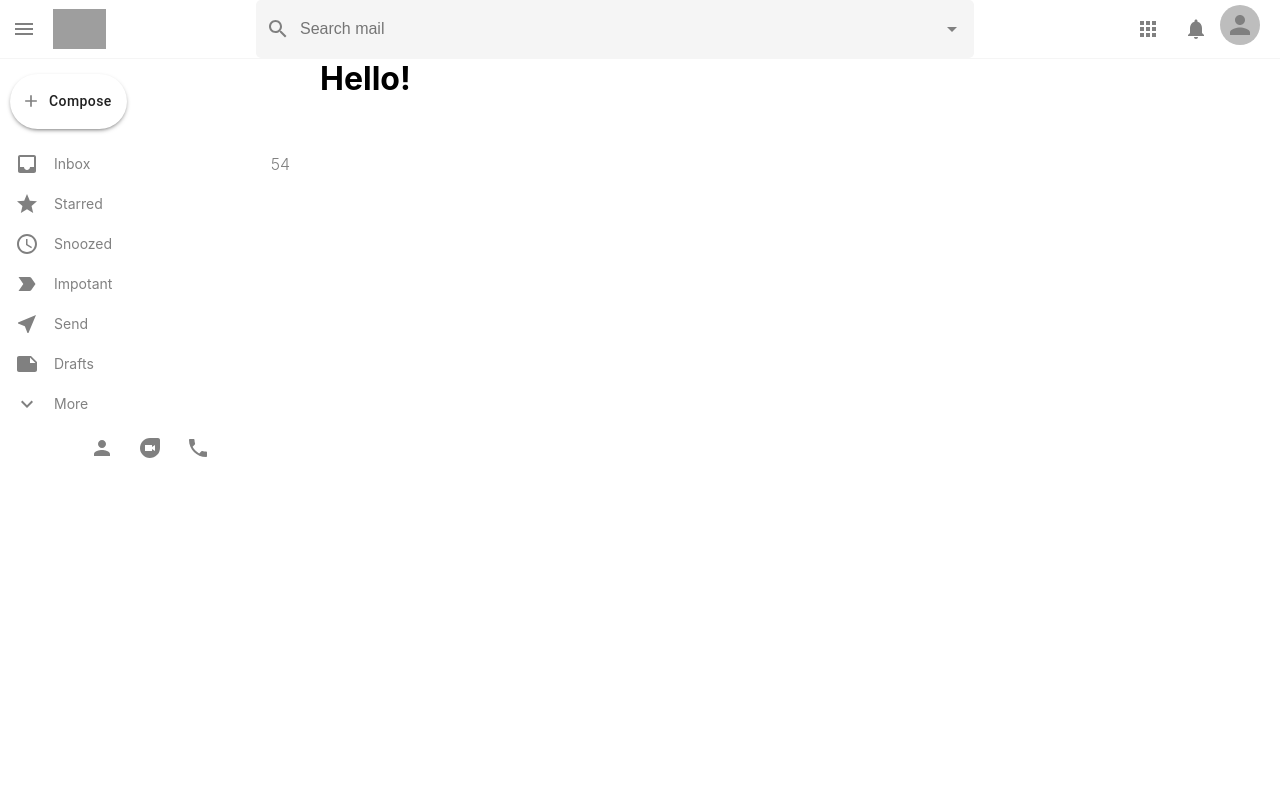
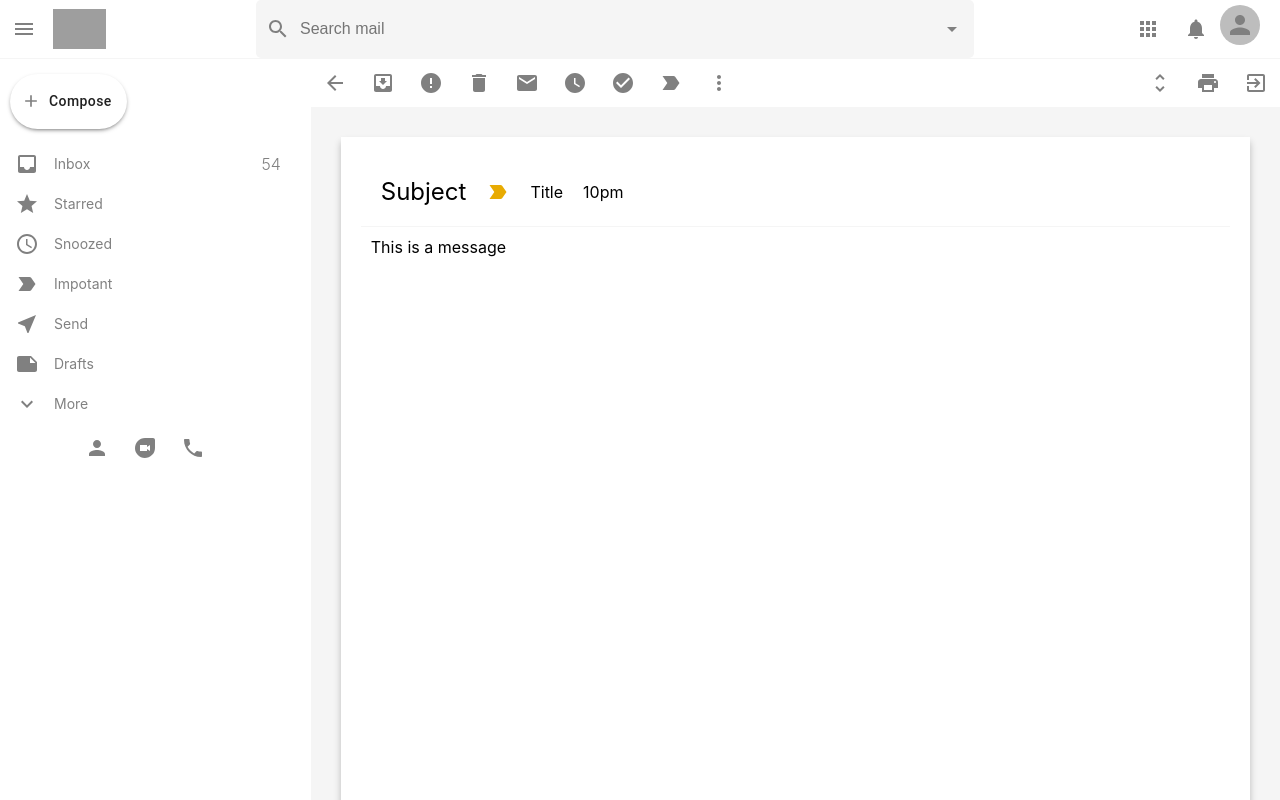
Before and after one commit to Nurjigit-Melis-uulu/gmail-clone-react, a React (Create React App) app: page /mail in a window 1280 px wide. Shown: the top 800 px of the page. Built offline with nearby package versions, Linux system fonts and the light colour scheme; grey boxes are pictures that could not be loaded.

Commit message:
Edited Mail js and css

```diff
--- a/src/Mail.css
+++ b/src/Mail.css
@@ -1,3 +1,59 @@
 .Mail {
-  padding: 0;
+  flex: 1;
+  background-color: whitesmoke;
 }
+
+.Mail__tools {
+  display: flex;
+  justify-content: space-between;
+  background-color: white;
+}
+
+.Mail__toolsLeft {
+  display: flex;
+}
+
+.Mail__body {
+  display: flex;
+  flex-direction: column;
+  margin: 30px;
+  background-color: white;
+  padding: 20px;
+  height: 100vh;
+  box-shadow: 0 5px 7px 0 rgba(0, 0, 0, 0.24);
+}
+
+.Mail__bodyHeader {
+  display: flex;
+  align-items: center;
+  border-bottom: 1px solid whitesmoke;
+  padding: 20px;
+  position: relative;
+}
+
+.Mail__impotant {
+  color: #e8ab02 !important;
+}
+
+.Mail__bodyHeader>h2 {
+  font-weight: 400;
+  margin-right: 20px;
+}
+
+.Mail__bodyHeader>p {
+  margin-left: 20px;
+}
+
+.Mail__message>p {
+  padding: 10px;
+  margin-right: 20px;
+  overflow-wrap: break-word;
+}
+
+.Mail__time {
+  position: absolute;
+  top: 24px;
+  right: 0;
+  font-size: 12px;
+  color: gray;
+}
--- a/src/Mail.js
+++ b/src/Mail.js
@@ -1,10 +1,91 @@
+import { IconButton } from "@material-ui/core";
+import ArrowBackIcon from "@material-ui/icons/ArrowBack";
+import MoveToInboxIcon from "@material-ui/icons/MoveToInbox";
+import ErrorIcon from "@material-ui/icons/Error";
+import DeleteIcon from "@material-ui/icons/Delete";
+import EmailIcon from "@material-ui/icons/Email";
+import WatchLaterIcon from "@material-ui/icons/WatchLater";
+import CheckCircleIcon from "@material-ui/icons/CheckCircle";
+import LabelImportantIcon from "@material-ui/icons/LabelImportant";
+import MoreVertIcon from "@material-ui/icons/MoreVert";
+import UnfoldMoreIcon from "@material-ui/icons/UnfoldMore";
+import PrintIcon from "@material-ui/icons/Print";
+import ExitToAppIcon from "@material-ui/icons/ExitToApp";
+
 import React from "react";
 import "./Mail.css";
+import { useHistory } from "react-router";
 
 function Mail(props) {
+  const history = useHistory();
+
   return (
     <div className="Mail">
-      <h1>Hello!</h1>
+      <div className="Mail__tools">
+        <div className="Mail__toolsLeft">
+          <IconButton onClick={() => history.push("/")}>
+            <ArrowBackIcon />
+          </IconButton>
+
+          <IconButton>
+            <MoveToInboxIcon />
+          </IconButton>
+
+          <IconButton>
+            <ErrorIcon />
+          </IconButton>
+
+          <IconButton>
+            <DeleteIcon />
+          </IconButton>
+
+          <IconButton>
+            <EmailIcon />
+          </IconButton>
+
+          <IconButton>
+            <WatchLaterIcon />
+          </IconButton>
+
+          <IconButton>
+            <CheckCircleIcon />
+          </IconButton>
+
+          <IconButton>
+            <LabelImportantIcon />
+          </IconButton>
+
+          <IconButton>
+            <MoreVertIcon />
+          </IconButton>
+        </div>
+        <div className="mail__toolsRight">
+          <IconButton>
+            <UnfoldMoreIcon />
+          </IconButton>
+
+          <IconButton>
+            <PrintIcon />
+          </IconButton>
+
+          <IconButton>
+            <ExitToAppIcon />
+          </IconButton>
+        </div>
+      </div>
+
+      <div className="Mail__body">
+        <div className="Mail__bodyHeader">
+          <h2>Subject</h2>
+          <LabelImportantIcon className="Mail__impotant" />
+          <p>Title</p>
+          <p>10pm</p>
+        </div>
+
+        <div className="Mail__message">
+          <p>This is a message</p>
+        </div>
+      </div>
     </div>
   );
 }
```
